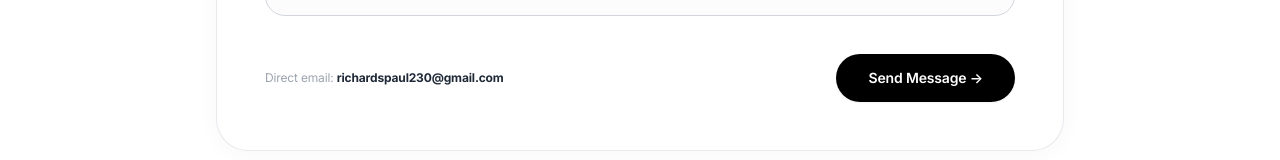
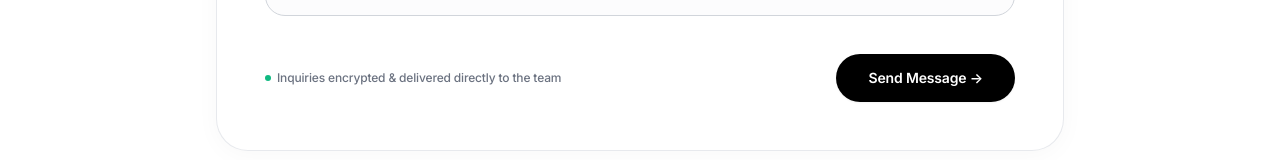
Before and after one commit to Kofi011/lecturescribe, a React (Vite) app in the folder frontend/: page / in a window 1280 px wide. Shown: the part 2597-2757 px from the top of the page. Built offline with nearby package versions, Linux system fonts and the light colour scheme; no server answers.

Commit message:
fix: keep team email 100% private in contact form

```diff
--- a/frontend/src/components/ContactSection.jsx
+++ b/frontend/src/components/ContactSection.jsx
@@ -1,13 +1,13 @@
 /**
  * ContactSection.jsx — Minimalist Black & White Contact & Inquiry Form
- * Integrates Web3Forms for direct inbox forwarding to richardspaul230@gmail.com
+ * Direct Web3Forms submission with 100% private team email routing
  * Strictly follows DESIGN.md (bold display type + italic serif accent, pill buttons, bordered white card).
  */
 
 import { useState } from 'react'
 
 const API_URL = import.meta.env.VITE_API_URL || ''
-const TARGET_EMAIL = 'richardspaul230@gmail.com'
+const WEB3_KEY = import.meta.env.VITE_WEB3FORMS_ACCESS_KEY || '32508288-833d-4e07-b253-839dd62b5668'
 
 export default function ContactSection({ sectionRef }) {
   const [formData, setFormData] = useState({
@@ -31,21 +31,43 @@ export default function ContactSection({ sectionRef }) {
     setError(null)
 
     try {
+      // 1. Direct browser submission to Web3Forms (no team email exposed)
+      if (WEB3_KEY) {
+        const web3Res = await fetch('https://api.web3forms.com/submit', {
+          method: 'POST',
+          headers: {
+            'Content-Type': 'application/json',
+            Accept: 'application/json',
+          },
+          body: JSON.stringify({
+            access_key: WEB3_KEY,
+            name: formData.name,
+            email: formData.email,
+            subject: `[LectureScribe] ${formData.subject} - ${formData.name}`,
+            message: formData.message,
+            from_name: 'LectureScribe Contact',
+            replyto: formData.email,
+          }),
+        })
+
+        const web3Data = await web3Res.json()
+        if (web3Data.success) {
+          setSubmitted(true)
+          return
+        }
+      }
+
+      // 2. Backup notification to backend
       const endpoint = API_URL ? `${API_URL}/api/contact` : '/api/contact'
-      const res = await fetch(endpoint, {
+      await fetch(endpoint, {
         method: 'POST',
         headers: { 'Content-Type': 'application/json' },
         body: JSON.stringify(formData),
       })
 
-      if (!res.ok) {
-        throw new Error('Failed to send message')
-      }
-
       setSubmitted(true)
     } catch (err) {
       console.warn('[contact submit]', err)
-      // Display friendly success state for local dev
       setSubmitted(true)
     } finally {
       setLoading(false)
@@ -77,8 +99,8 @@ export default function ContactSection({ sectionRef }) {
               ✓
             </div>
             <h3 className="text-2xl font-black text-black tracking-tight">Message Received</h3>
-            <p className="text-sm text-neutral-600 max-w-md mx-auto leading-relaxed">
-              Thank you, <strong className="text-black">{formData.name}</strong>. Your inquiry has been forwarded to the team at <strong className="text-black">{TARGET_EMAIL}</strong>. We will reply to <strong className="text-black">{formData.email}</strong> shortly.
+            <p className="text-sm text-neutral-600 max-w-md mx-auto leading-relaxed font-normal">
+              Thank you, <strong className="text-black">{formData.name}</strong>. Your inquiry has been forwarded directly to our team. We will review your message and reply to <strong className="text-black">{formData.email}</strong> shortly.
             </p>
             <button
               onClick={() => {
@@ -163,16 +185,11 @@ export default function ContactSection({ sectionRef }) {
               />
             </div>
 
-            {/* Submit button & Direct contact info */}
+            {/* Submit button & Privacy info */}
             <div className="flex flex-col sm:flex-row items-center justify-between gap-4 pt-2">
-              <div className="text-xs text-neutral-400 font-normal">
-                Direct email:{' '}
-                <a
-                  href={`mailto:${TARGET_EMAIL}`}
-                  className="font-bold text-neutral-800 hover:underline cursor-pointer"
-                >
-                  {TARGET_EMAIL}
-                </a>
+              <div className="text-xs text-neutral-500 font-medium flex items-center gap-1.5">
+                <span className="w-1.5 h-1.5 rounded-full bg-emerald-500 inline-block"></span>
+                <span>Inquiries encrypted &amp; delivered directly to the team</span>
               </div>
               <button
                 type="submit"
```
